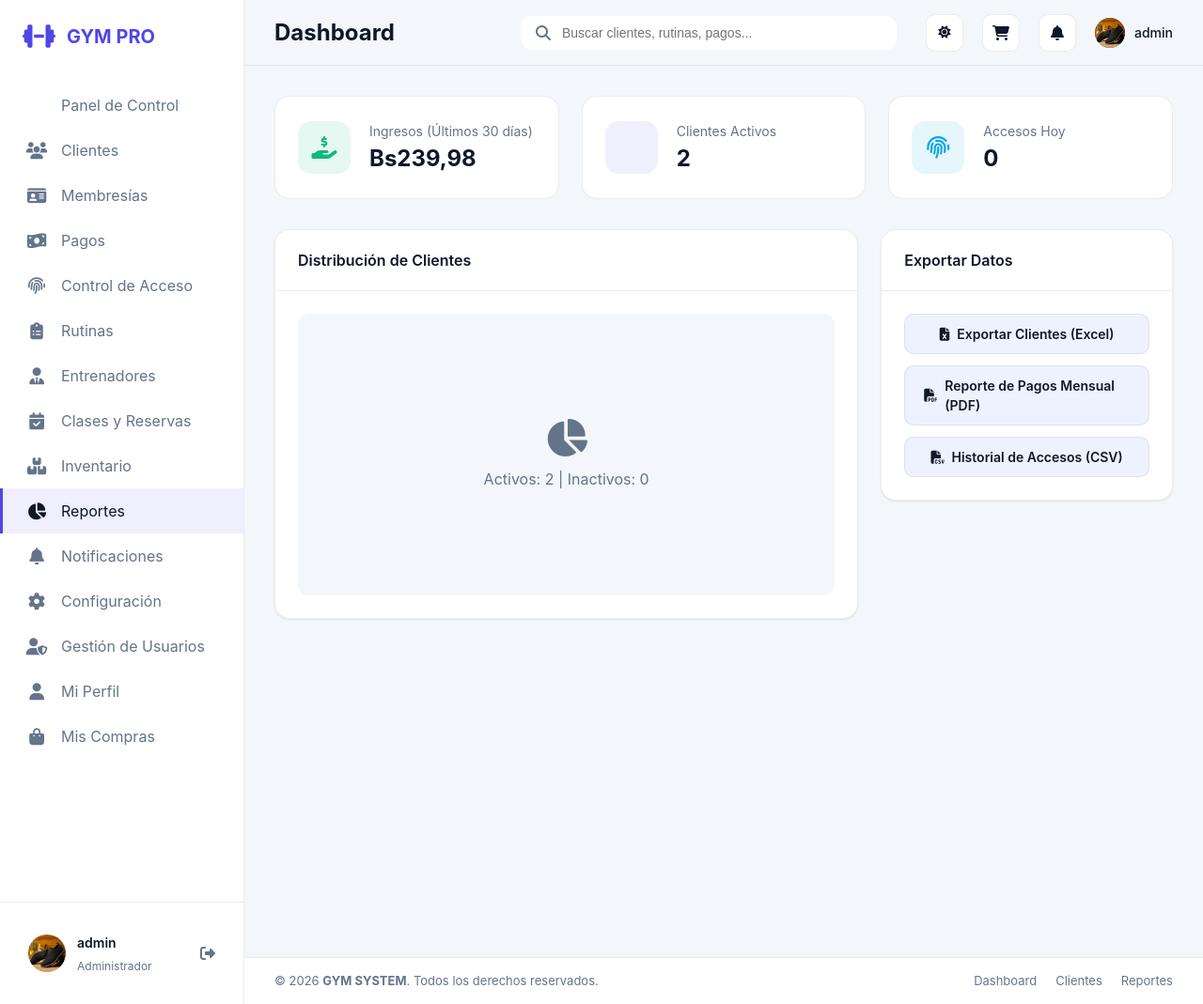
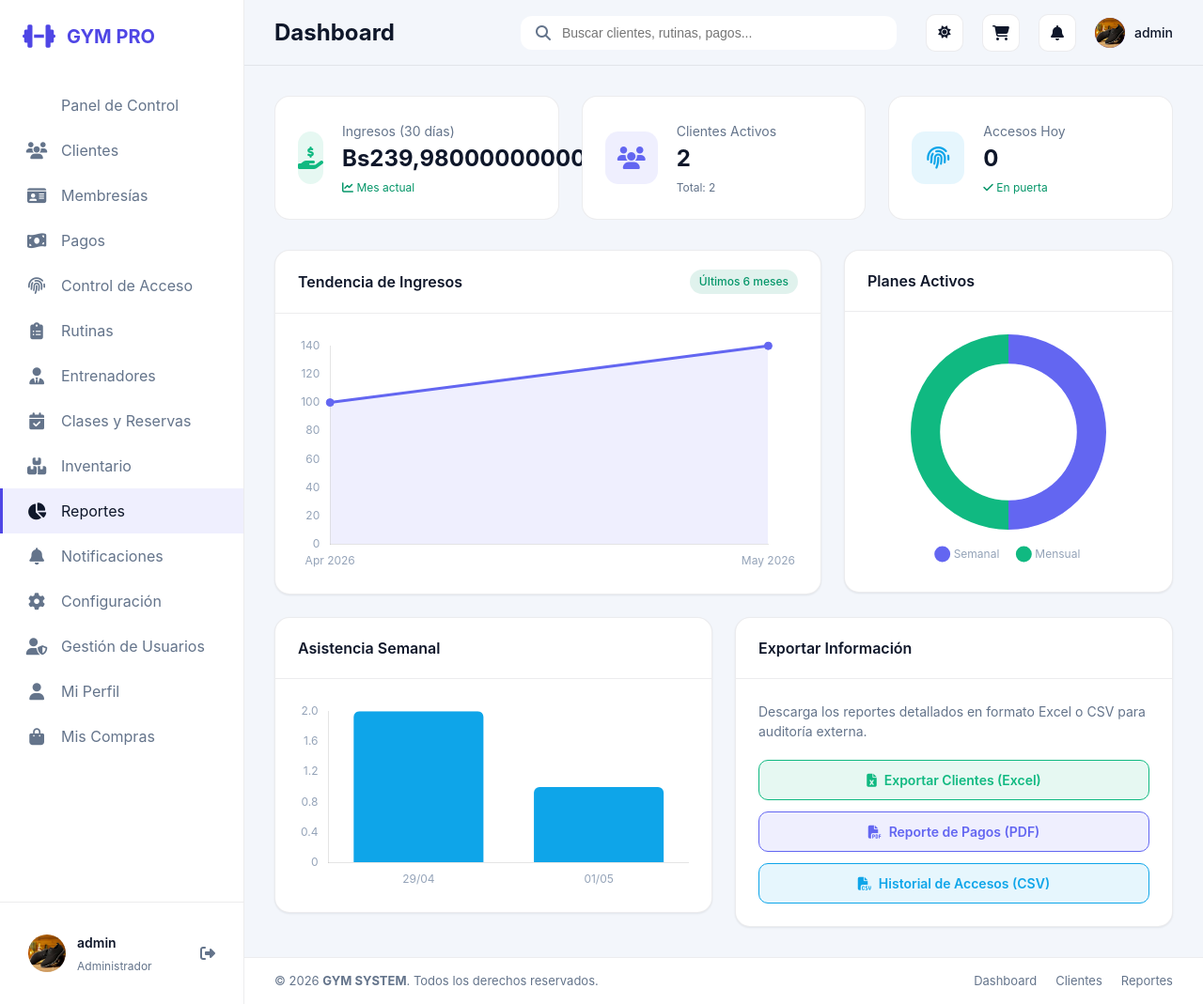
Before and after one commit to Guilder23/sistema-GYM, a Django app: page /reportes/ in a window 1280 px wide. Shown: the whole page at 94% size. Run offline with Django 5.2, Linux system fonts and the light colour scheme; a user stored in the database is signed in; data comes from the database, SQL or seed files in the repository.

Commit message:
Reportes implementado excel pdf y cvs

```diff
--- a/apps/reports/urls.py
+++ b/apps/reports/urls.py
@@ -3,4 +3,7 @@ from . import views
 
 urlpatterns = [
     path('', views.reports_dashboard, name='reports_dashboard'),
+    path('exportar/clientes/', views.export_clients_excel, name='export_clients_excel'),
+    path('exportar/accesos/', views.export_access_csv, name='export_access_csv'),
+    path('exportar/pagos/', views.export_payments_pdf, name='export_payments_pdf'),
 ]
--- a/apps/reports/views.py
+++ b/apps/reports/views.py
@@ -1,27 +1,159 @@
 from django.shortcuts import render
 from django.contrib.auth.decorators import login_required
+from django.http import HttpResponse
+from django.db.models import Sum, Count
+from django.db.models.functions import TruncMonth, TruncDate
 from apps.clients.models import Client
-from apps.memberships.models import Payment, Membership
+from apps.memberships.models import Payment, Membership, MembershipPlan
 from apps.access.models import AccessRecord
-from apps.inventory.models import Sale
+from apps.inventory.models import Sale, Product
 from datetime import datetime, timedelta
+import csv
+import openpyxl
+from openpyxl.styles import Font, Alignment, PatternFill
 
 
 @login_required
 def reports_dashboard(request):
     today = datetime.now().date()
-    week_ago = today - timedelta(days=7)
     month_ago = today - timedelta(days=30)
 
-    total_revenue_month = sum(p.amount for p in Payment.objects.filter(date__gte=month_ago))
+    # Basic Stats
+    total_revenue_month = Payment.objects.filter(date__gte=month_ago).aggregate(Sum('amount'))['amount__sum'] or 0
     active_clients = Client.objects.filter(is_active=True).count()
     inactive_clients = Client.objects.filter(is_active=False).count()
     today_access = AccessRecord.objects.filter(timestamp__date=today).count()
+
+    # Revenue Trend (Last 6 Months)
+    six_months_ago = today - timedelta(days=180)
+    revenue_trend = Payment.objects.filter(date__gte=six_months_ago) \
+        .annotate(month=TruncMonth('date')) \
+        .values('month') \
+        .annotate(total=Sum('amount')) \
+        .order_by('month')
+
+    # Membership Distribution
+    plan_distribution = Membership.objects.filter(active=True) \
+        .values('plan__name') \
+        .annotate(count=Count('id')) \
+        .order_by('-count')
+
+    # Attendance Trend (Last 7 Days)
+    seven_days_ago = today - timedelta(days=7)
+    attendance_trend = AccessRecord.objects.filter(timestamp__date__gte=seven_days_ago) \
+        .annotate(day=TruncDate('timestamp')) \
+        .values('day') \
+        .annotate(count=Count('id')) \
+        .order_by('day')
+
+    # Prepare data for Chart.js
+    revenue_labels = [r['month'].strftime('%b %Y') for r in revenue_trend]
+    revenue_data = [float(r['total']) for r in revenue_trend]
+
+    plan_labels = [p['plan__name'] for p in plan_distribution]
+    plan_data = [p['count'] for p in plan_distribution]
+
+    attendance_labels = [a['day'].strftime('%d/%m') for a in attendance_trend]
+    attendance_data = [a['count'] for a in attendance_trend]
 
     context = {
         'total_revenue_month': total_revenue_month,
         'active_clients': active_clients,
         'inactive_clients': inactive_clients,
         'today_access': today_access,
+        'revenue_labels': revenue_labels,
+        'revenue_data': revenue_data,
+        'plan_labels': plan_labels,
+        'plan_data': plan_data,
+        'attendance_labels': attendance_labels,
+        'attendance_data': attendance_data,
     }
     return render(request, 'reports/dashboard.html', context)
+
+
+@login_required
+def export_clients_excel(request):
+    wb = openpyxl.Workbook()
+    ws = wb.active
+    ws.title = "Clientes"
+
+    # Styles
+    header_font = Font(bold=True, color="FFFFFF")
+    header_fill = PatternFill(start_color="4F46E5", end_color="4F46E5", fill_type="solid")
+    center_aligned = Alignment(horizontal="center")
+
+    headers = ['ID', 'Nombre', 'Apellido', 'Documento', 'Email', 'Teléfono', 'Estado', 'Fecha Registro']
+    ws.append(headers)
+
+    for cell in ws[1]:
+        cell.font = header_font
+        cell.fill = header_fill
+        cell.alignment = center_aligned
+
+    clients = Client.objects.all().order_by('last_name')
+    for client in clients:
+        ws.append([
+            client.id,
+            client.first_name,
+            client.last_name,
+            client.ci,
+            client.email,
+            client.phone,
+            'Activo' if client.is_active else 'Inactivo',
+            client.join_date.strftime('%d/%m/%Y')
+        ])
+
+    response = HttpResponse(content_type='application/vnd.openxmlformats-officedocument.spreadsheetml.sheet')
+    response['Content-Disposition'] = 'attachment; filename=clientes_gym.xlsx'
+    wb.save(response)
+    return response
+
+
+from django.template.loader import get_template
+from xhtml2pdf import pisa
+
+
+@login_required
+def export_payments_pdf(request):
+    payments = Payment.objects.all().order_by('-date')
+    template_path = 'reports/pdf_payments.html'
+
+    total = sum(p.amount for p in payments) if payments.exists() else 0
+
+    context = {
+        'payments': payments,
+        'today': datetime.now(),
+        'total': total
+    }
+
+    response = HttpResponse(content_type='application/pdf')
+    response['Content-Disposition'] = 'attachment; filename="reporte_pagos.pdf"'
+
+    template = get_template(template_path)
+    html = template.render(context)
+
+    pisa_status = pisa.CreatePDF(html, dest=response)
+    if pisa_status.err:
+       return HttpResponse('Error al generar el PDF', status=500)
+    return response
+
+
+@login_required
+def export_access_csv(request):
+    response = HttpResponse(content_type='text/csv')
+    response['Content-Disposition'] = 'attachment; filename="historial_accesos.csv"'
+
+    writer = csv.writer(response)
+    writer.writerow(['Fecha y Hora', 'Cliente', 'Documento', 'Válido', 'Nota'])
+
+    records = AccessRecord.objects.all().order_by('-timestamp')
+    for r in records:
+        writer.writerow([
+            r.timestamp.strftime('%d/%m/%Y %H:%M:%S'),
+            r.client.full_name,
+            r.client.ci,
+            'Sí' if r.valid else 'No',
+            r.message
+        ])
+
+    return response
--- a/templates/reports/dashboard.html
+++ b/templates/reports/dashboard.html
@@ -3,23 +3,30 @@
 {% block page_title %}REPORTES Y ESTADÍSTICAS{% endblock %}
 
 {% block content %}
+<!-- Tarjetas de Resumen -->
 <div class="stats-grid">
     <div class="stat-card">
         <div class="stat-icon" style="background: rgba(16, 185, 129, 0.1); color: #10b981;">
             <i class="fas fa-hand-holding-dollar"></i>
         </div>
         <div class="stat-info">
-            <span class="stat-label">Ingresos (Últimos 30 días)</span>
-            <span class="stat-value"> Bs{{ total_revenue_month }}</span>
+            <span class="stat-label">Ingresos (30 días)</span>
+            <span class="stat-value">Bs{{ total_revenue_month }}</span>
+            <div class="stat-trend trend-up">
+                <i class="fas fa-chart-line"></i> Mes actual
+            </div>
         </div>
     </div>
     <div class="stat-card">
         <div class="stat-icon" style="background: rgba(99, 102, 241, 0.1); color: #6366f1;">
-            <i class="fas fa-users-check"></i>
+            <i class="fas fa-users"></i>
         </div>
         <div class="stat-info">
             <span class="stat-label">Clientes Activos</span>
             <span class="stat-value">{{ active_clients }}</span>
+            <div class="stat-trend" style="color: var(--text-muted);">
+                Total: {{ active_clients|add:inactive_clients }}
+            </div>
         </div>
     </div>
     <div class="stat-card">
@@ -29,40 +36,64 @@
         <div class="stat-info">
             <span class="stat-label">Accesos Hoy</span>
             <span class="stat-value">{{ today_access }}</span>
+            <div class="stat-trend trend-up">
+                <i class="fas fa-check"></i> En puerta
+            </div>
         </div>
     </div>
 </div>
 
-<div class="dashboard-grid">
+<!-- Gráficos Principales -->
+<div class="dashboard-grid" style="grid-template-columns: 2fr 1fr; margin-top: 24px;">
     <div class="grid-left">
         <div class="card">
             <div class="card-header">
-                <h3 class="card-title">Distribución de Clientes</h3>
+                <h3 class="card-title">Tendencia de Ingresos</h3>
+                <span class="badge-status status-active">Últimos 6 meses</span>
             </div>
             <div class="card-body">
-                <div style="height: 300px; display: flex; align-items: center; justify-content: center; background: var(--bg-body); border-radius: 12px;">
-                    <p style="color: var(--text-muted); text-align: center; padding: 20px;">
-                        <i class="fas fa-chart-pie" style="font-size: 40px; margin-bottom: 12px; display: block;"></i>
-                        Activos: {{ active_clients }} | Inactivos: {{ inactive_clients }}
-                    </p>
-                </div>
+                <canvas id="revenueChart" height="250"></canvas>
             </div>
         </div>
     </div>
     <div class="grid-right">
         <div class="card">
             <div class="card-header">
-                <h3 class="card-title">Exportar Datos</h3>
+                <h3 class="card-title">Planes Activos</h3>
             </div>
             <div class="card-body">
+                <canvas id="planChart" height="250"></canvas>
+            </div>
+        </div>
+    </div>
+</div>
+
+<div class="dashboard-grid" style="grid-template-columns: 1fr 1fr; margin-top: 24px;">
+    <div class="grid-left">
+        <div class="card">
+            <div class="card-header">
+                <h3 class="card-title">Asistencia Semanal</h3>
+            </div>
+            <div class="card-body">
+                <canvas id="attendanceChart" height="200"></canvas>
+            </div>
+        </div>
+    </div>
+    <div class="grid-right">
+        <div class="card">
+            <div class="card-header">
+                <h3 class="card-title">Exportar Información</h3>
+            </div>
+            <div class="card-body">
+                <p style="color: var(--text-muted); font-size: 14px; margin-bottom: 20px;">Descarga los reportes detallados en formato Excel o CSV para auditoría externa.</p>
                 <div style="display: grid; gap: 12px;">
-                    <a href="#" class="btn btn-secondary" style="justify-content: center;">
+                    <a href="{% url 'export_clients_excel' %}" class="btn btn-secondary" style="justify-content: center; background: rgba(16, 185, 129, 0.1); color: #10b981; border: 1px solid #10b981;">
                         <i class="fas fa-file-excel"></i> Exportar Clientes (Excel)
                     </a>
-                    <a href="#" class="btn btn-secondary" style="justify-content: center;">
-                        <i class="fas fa-file-pdf"></i> Reporte de Pagos Mensual (PDF)
+                    <a href="{% url 'export_payments_pdf' %}" class="btn btn-secondary" style="justify-content: center; background: rgba(99, 102, 241, 0.1); color: #6366f1; border: 1px solid #6366f1;">
+                        <i class="fas fa-file-pdf"></i> Reporte de Pagos (PDF)
                     </a>
-                    <a href="#" class="btn btn-secondary" style="justify-content: center;">
+                    <a href="{% url 'export_access_csv' %}" class="btn btn-secondary" style="justify-content: center; background: rgba(14, 165, 233, 0.1); color: #0ea5e9; border: 1px solid #0ea5e9;">
                         <i class="fas fa-file-csv"></i> Historial de Accesos (CSV)
                     </a>
                 </div>
@@ -71,3 +102,87 @@
     </div>
 </div>
 {% endblock %}
+
+{% block extra_js %}
+<script src="https://cdn.jsdelivr.net/npm/chart.js"></script>
+<script>
+    // Configuración Global de Chart.js
+    Chart.defaults.color = '#94a3b8';
+    Chart.defaults.font.family = "'Inter', sans-serif";
+
+    // Gráfico de Ingresos
+    const revCtx = document.getElementById('revenueChart').getContext('2d');
+    new Chart(revCtx, {
+        type: 'line',
+        data: {
+            labels: {{ revenue_labels|safe }},
+            datasets: [{
+                label: 'Ingresos (Bs)',
+                data: {{ revenue_data|safe }},
+                borderColor: '#6366f1',
+                backgroundColor: 'rgba(99, 102, 241, 0.1)',
+                fill: true,
+                tension: 0.4,
+                pointRadius: 4,
+                pointBackgroundColor: '#6366f1'
+            }]
+        },
+        options: {
+            responsive: true,
+            maintainAspectRatio: false,
+            plugins: { legend: { display: false } },
+            scales: {
+                y: { beginAtZero: true, grid: { color: 'rgba(255,255,255,0.05)' } },
+                x: { grid: { display: false } }
+            }
+        }
+    });
+
+    // Gráfico de Planes
+    const planCtx = document.getElementById('planChart').getContext('2d');
+    new Chart(planCtx, {
+        type: 'doughnut',
+        data: {
+            labels: {{ plan_labels|safe }},
+            datasets: [{
+                data: {{ plan_data|safe }},
+                backgroundColor: ['#6366f1', '#10b981', '#f59e0b', '#ef4444', '#0ea5e9'],
+                borderWidth: 0,
+                hoverOffset: 10
+            }]
+        },
+        options: {
+            responsive: true,
+            maintainAspectRatio: false,
+            plugins: {
+                legend: { position: 'bottom', labels: { padding: 20, usePointStyle: true } }
+            },
+            cutout: '70%'
+        }
+    });
+
+    // Gráfico de Asistencia
+    const attCtx = document.getElementById('attendanceChart').getContext('2d');
+    new Chart(attCtx, {
+        type: 'bar',
+        data: {
+            labels: {{ attendance_labels|safe }},
+            datasets: [{
+                label: 'Personas',
+                data: {{ attendance_data|safe }},
+                backgroundColor: '#0ea5e9',
+                borderRadius: 6
+            }]
+        },
+        options: {
+            responsive: true,
+            maintainAspectRatio: false,
+            plugins: { legend: { display: false } },
+            scales: {
+                y: { beginAtZero: true, grid: { color: 'rgba(255,255,255,0.05)' } },
+                x: { grid: { display: false } }
+            }
+        }
+    });
+</script>
+{% endblock %}
```
Also changed, not shown: templates/reports/pdf_payments.html (added, +100 -0 lines).
